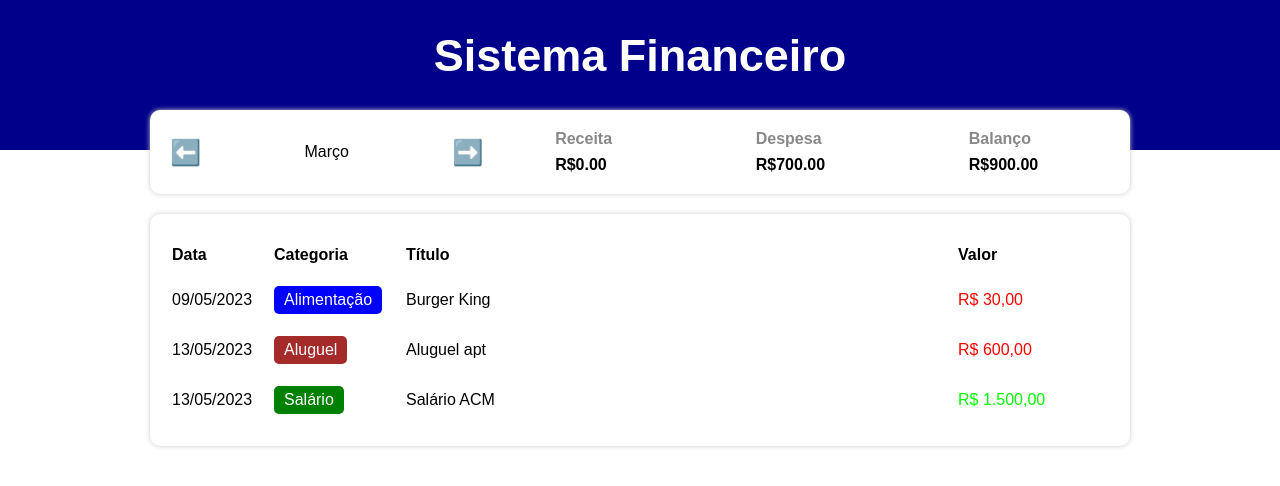
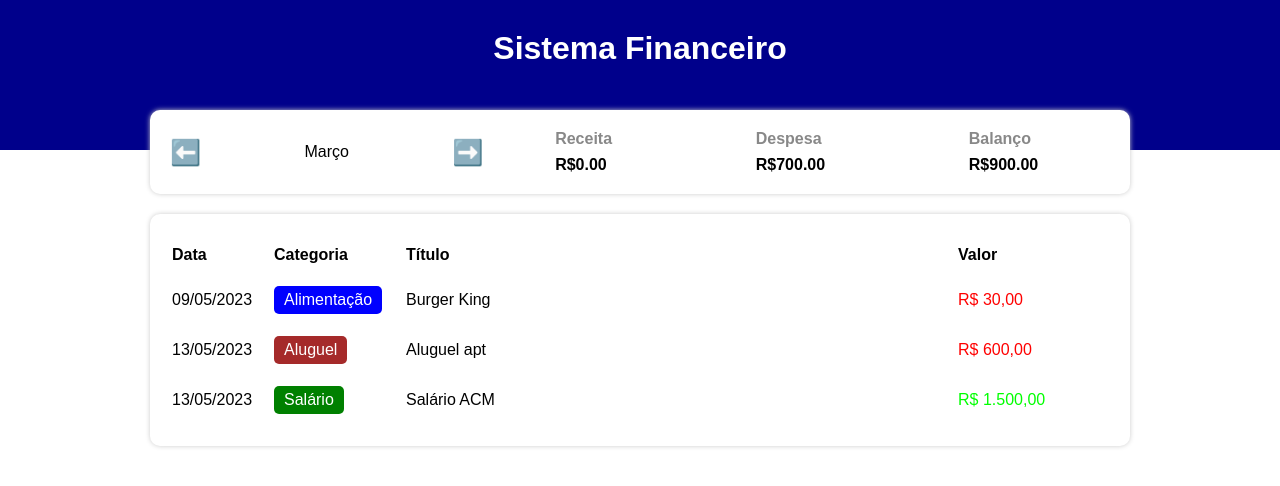
Before and after one commit to Luan-Costa-2l/expense-tracker, a React (Vite) app: page / in a window 1280 px wide. Shown: the top 486 px of the page. Built offline with nearby package versions, Linux system fonts and the light colour scheme.

Commit message:
style(app): change font size of title

```diff
--- a/src/App.styles.scss
+++ b/src/App.styles.scss
@@ -11,7 +11,6 @@
 
     h1 {
         text-align: center;
-        font-size: 45px;
     }
 }
 
```
